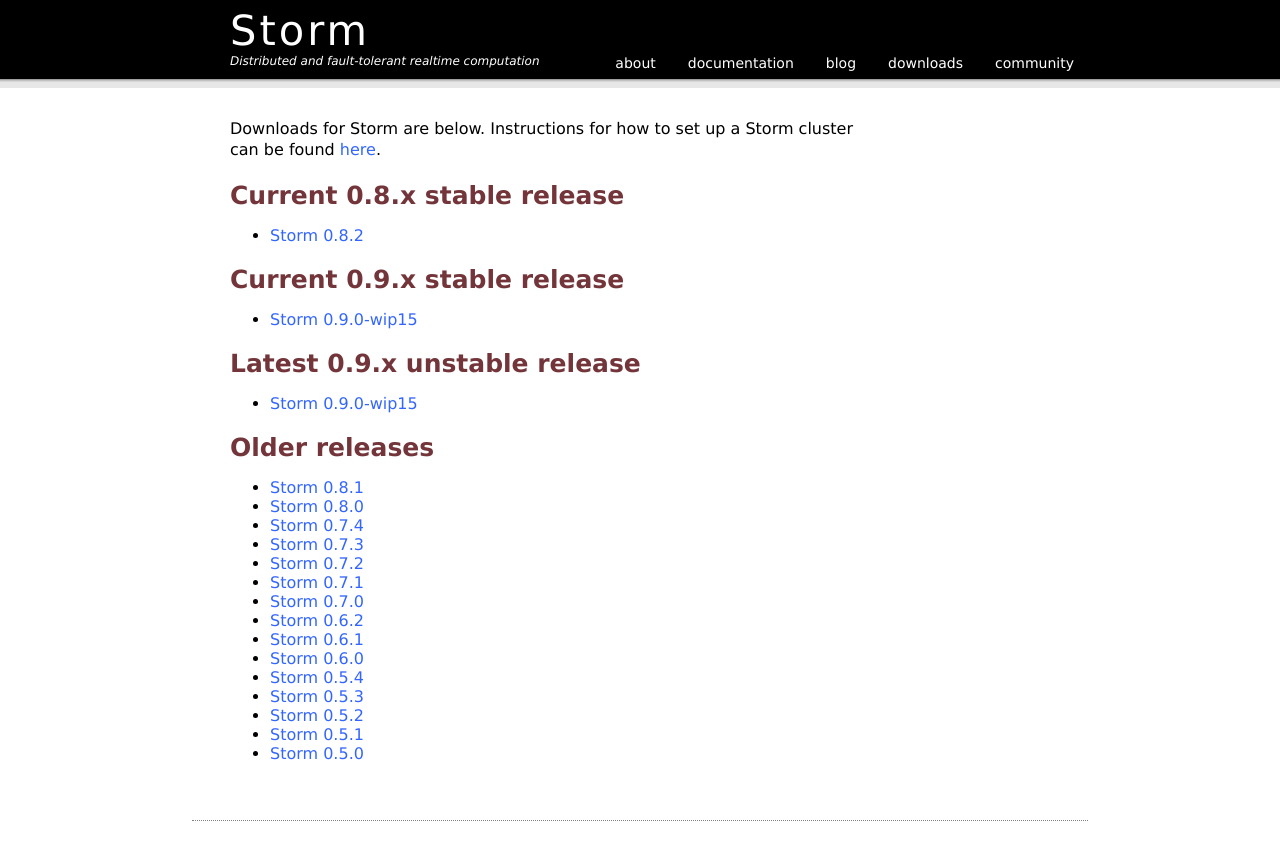
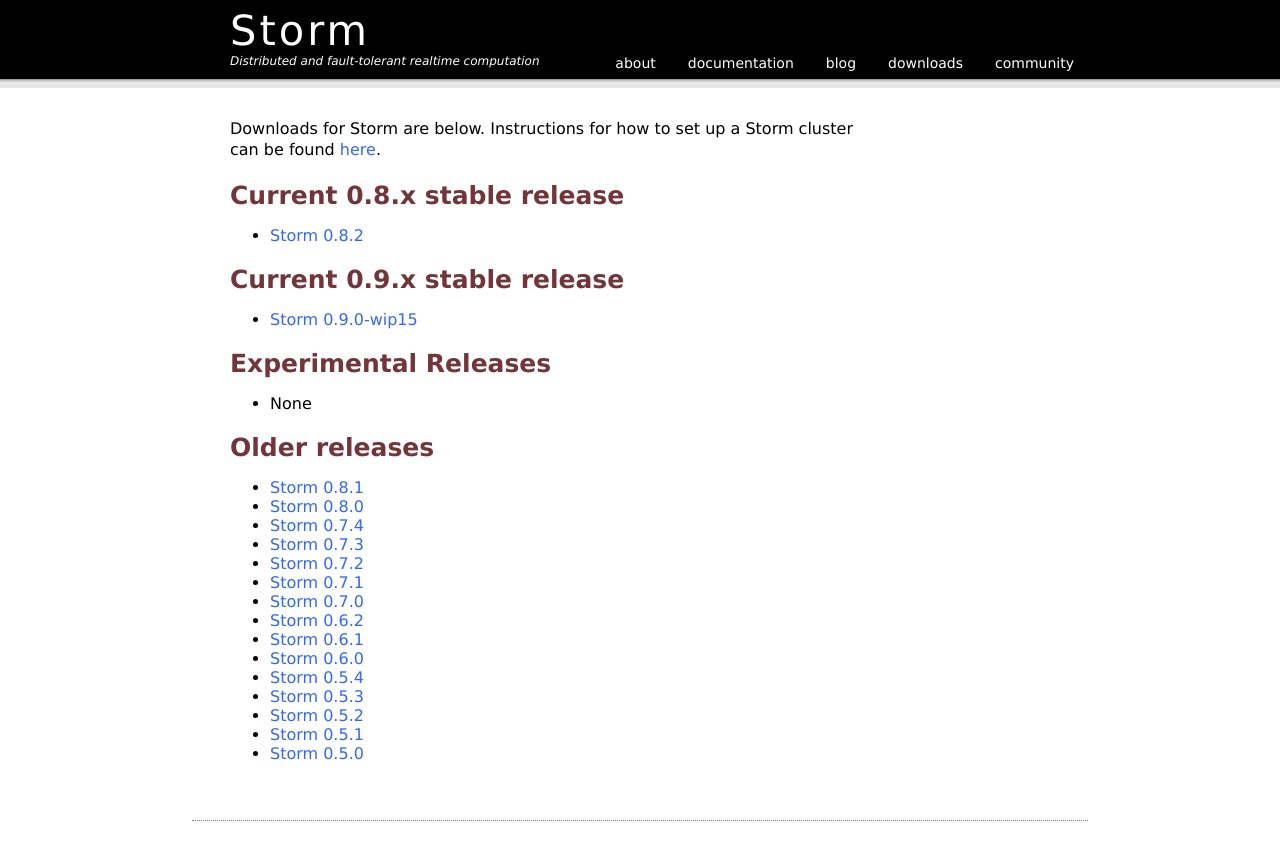
Before and after one commit to nathanmarz/storm-website, a Jekyll site: the page built from downloads.html, in a window 1280 px wide. Shown: the top 860 px of the page. Built offline with Jekyll 4.4.1, drawn with Linux system fonts in a browser that asks for light colours; Markdown is read by kramdown in place of the engine named in the settings.

Commit message:
changed downloads.html

```diff
--- a/downloads.html
+++ b/downloads.html
@@ -30,9 +30,9 @@ older:
   <ul>
   <li><a href="https://dl.dropbox.com/u/2387022/Storm/storm-0.9.0-wip15.zip">Storm 0.9.0-wip15</a></li>
   </ul>
-  <h2>Latest 0.9.x unstable release</h2>
+  <h2>Experimental Releases</h2>
   <ul>
-  <li><a href="https://dl.dropbox.com/u/2387022/Storm/storm-0.9.0-wip15.zip">Storm 0.9.0-wip15</a></li>
+  <li>None</li>
   </ul>
   <h2>Older releases</h2>
   <ul>
```
